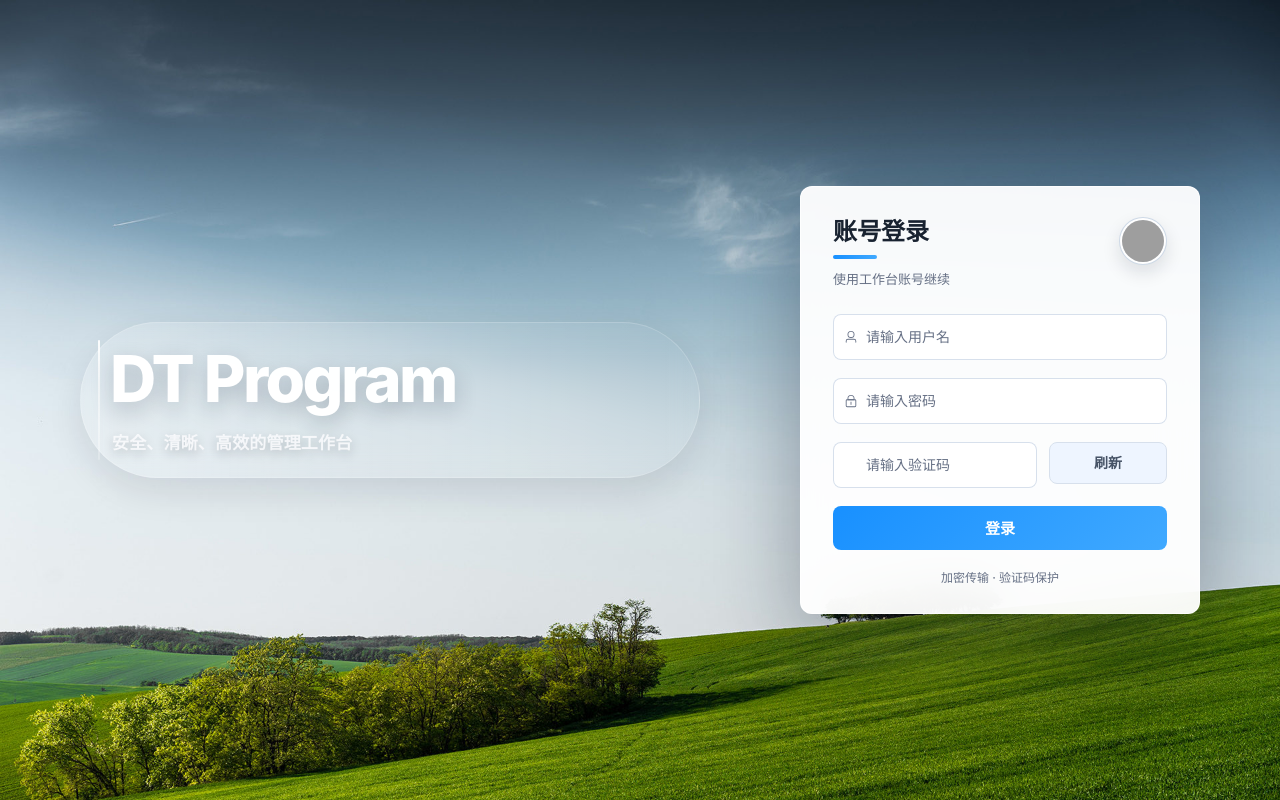
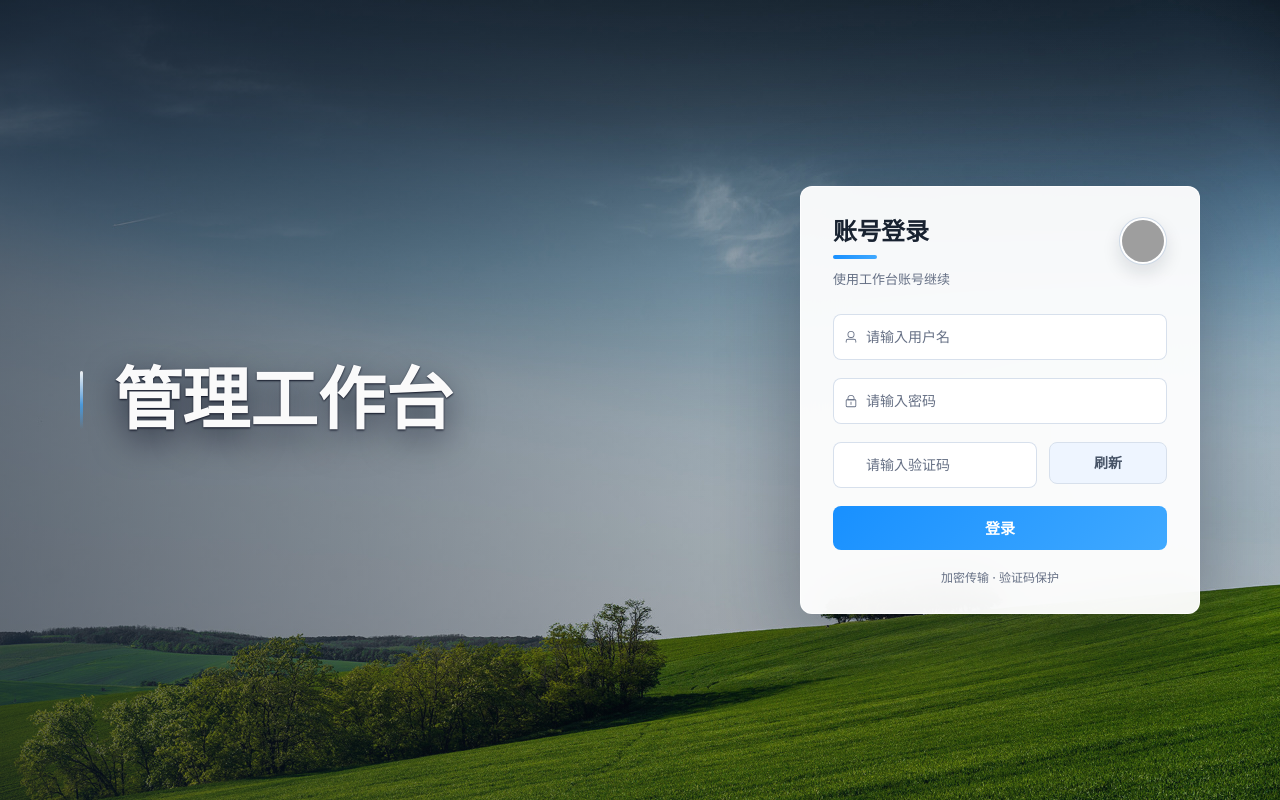
Before and after one commit to dengliang998/DTSoftWeb, a Vue app: page /#/login in a window 1280 px wide. Built offline with nearby package versions, Linux system fonts and the light colour scheme; no server answers; grey boxes are pictures that could not be loaded.

Commit message:
fix(login): improve system image handling

```diff
--- a/src/utils/sysConfig.js
+++ b/src/utils/sysConfig.js
@@ -183,7 +183,7 @@ const THEME_COLOR_KEYS = [
   'pageBg'
 ]
 
-const normalizeBase64Image = (value) => {
+export const normalizeBase64Image = (value) => {
   if (!value) return ''
   const trimmed = String(value).trim()
   if (!trimmed) return ''
@@ -195,6 +195,27 @@ const normalizeBase64Image = (value) => {
   return `data:${mime};base64,${trimmed}`
 }
 
+const isStorageQuotaError = (error) =>
+  error instanceof DOMException &&
+  (error.name === 'QuotaExceededError' ||
+    error.name === 'NS_ERROR_DOM_QUOTA_REACHED' ||
+    error.code === 22 ||
+    error.code === 1014)
+
+const safeSetLocalStorage = (key, value, options = {}) => {
+  try {
+    localStorage.setItem(key, value)
+    return true
+  } catch (error) {
+    if (options.removeOnQuotaExceeded && isStorageQuotaError(error)) {
+      try {
+        localStorage.removeItem(key)
+      } catch {}
+    }
+    return false
+  }
+}
+
 export const getCachedSystemName = () => localStorage.getItem(STORAGE_KEYS.systemName) || ''
 export const getCachedLoginImg = () => localStorage.getItem(STORAGE_KEYS.loginImg) || ''
 export const getCachedLoginImgDataUrl = () => normalizeBase64Image(getCachedLoginImg())
@@ -204,7 +225,7 @@ export const getCachedBrowserLogoDataUrl = () => normalizeBase64Image(getCachedB
 export const normalizeAppearance = (appearance) => (appearance === 'dark' ? 'dark' : DEFAULT_APPEARANCE)
 export const getCachedAppearance = () => normalizeAppearance(localStorage.getItem(STORAGE_KEYS.appearance))
 export const cacheAppearance = (appearance) => {
-  localStorage.setItem(STORAGE_KEYS.appearance, normalizeAppearance(appearance))
+  safeSetLocalStorage(STORAGE_KEYS.appearance, normalizeAppearance(appearance))
 }
 
 const cloneColors = (colors = DEFAULT_THEME_CONFIG.colors) => ({ ...DEFAULT_THEME_CONFIG.colors, ...colors })
@@ -304,7 +325,7 @@ export const serializeThemeConfig = (themeConfig) => JSON.stringify(normalizeThe
 export const getCachedThemeConfig = () => normalizeThemeConfig(localStorage.getItem(STORAGE_KEYS.themeConfig))
 
 export const cacheThemeConfig = (themeConfig) => {
-  localStorage.setItem(STORAGE_KEYS.themeConfig, serializeThemeConfig(themeConfig))
+  safeSetLocalStorage(STORAGE_KEYS.themeConfig, serializeThemeConfig(themeConfig))
 }
 
 const setDocumentFavicon = (href) => {
@@ -595,14 +616,19 @@ export const applyCachedSystemAppearance = () => {
 }
 
 export const cacheSystemInfo = ({ systemName, loginImg, loginCaptchaEnabled, browserLogo, themeConfig }) => {
-  if (typeof systemName === 'string') localStorage.setItem(STORAGE_KEYS.systemName, systemName)
-  if (typeof loginImg === 'string') localStorage.setItem(STORAGE_KEYS.loginImg, loginImg)
+  if (typeof systemName === 'string') safeSetLocalStorage(STORAGE_KEYS.systemName, systemName)
+  if (typeof loginImg === 'string') {
+    safeSetLocalStorage(STORAGE_KEYS.loginImg, loginImg, { removeOnQuotaExceeded: true })
+  }
   if (typeof loginCaptchaEnabled === 'boolean') {
-    localStorage.setItem(STORAGE_KEYS.loginCaptchaEnabled, String(loginCaptchaEnabled))
+    safeSetLocalStorage(STORAGE_KEYS.loginCaptchaEnabled, String(loginCaptchaEnabled))
   }
-  if (typeof browserLogo === 'string') localStorage.setItem(STORAGE_KEYS.browserLogo, browserLogo)
+  if (typeof browserLogo === 'string') {
+    safeSetLocalStorage(STORAGE_KEYS.browserLogo, browserLogo, { removeOnQuotaExceeded: true })
+  }
   if (themeConfig !== undefined && themeConfig !== null) cacheThemeConfig(themeConfig)
-  applyCachedSystemAppearance()
+  applyBrowserLogo(typeof browserLogo === 'string' ? browserLogo : getCachedBrowserLogo())
+  applyThemeConfig(themeConfig || getCachedThemeConfig(), getCachedAppearance())
 }
 
 export const fetchAndCacheSystemInfo = async () => {
--- a/src/view/Login.vue
+++ b/src/view/Login.vue
@@ -2,9 +2,10 @@
   <div class="login_container" :style="loginContainerStyle">
     <div class="login_shell">
       <section class="login_brand" aria-label="系统信息">
-        <div class="brand_copy">
-          <div class="login_brand-title">{{ systemName }}</div>
-          <div class="login_brand-subtitle">安全、清晰、高效的管理工作台</div>
+        <div class="brand_panel">
+          <div class="brand_copy">
+            <div class="login_brand-title">{{ systemName }}</div>
+          </div>
         </div>
       </section>
 
@@ -86,7 +87,8 @@ import {
   fetchAndCacheSystemInfo,
   getCachedLoginCaptchaEnabled,
   getCachedLoginImgDataUrl,
-  getCachedSystemName
+  getCachedSystemName,
+  normalizeBase64Image
 } from '@/utils/sysConfig'
 
 export default defineComponent({
@@ -96,7 +98,7 @@ export default defineComponent({
     const route = useRoute()
     const loginFormRef = ref(null)
     const loginBgUrl = ref(getCachedLoginImgDataUrl())
-    const systemName = ref(getCachedSystemName() || 'DT Program')
+    const systemName = ref(getCachedSystemName() || '管理工作台')
     const captchaEnabled = ref(getCachedLoginCaptchaEnabled())
     const captchaImage = ref('')
     const captchaLoading = ref(false)
@@ -248,8 +250,8 @@ export default defineComponent({
       loadLoginEncryptionKey().catch(() => {})
       // 加载系统配置（系统名称、登录背景图、登录验证码开关）
       fetchAndCacheSystemInfo()
-        .then(() => {
-          loginBgUrl.value = getCachedLoginImgDataUrl()
+        .then((res) => {
+          loginBgUrl.value = normalizeBase64Image(res?.data?.loginImg) || getCachedLoginImgDataUrl()
           captchaEnabled.value = getCachedLoginCaptchaEnabled()
           const title = getCachedSystemName()
           if (title) {
@@ -318,6 +320,23 @@ export default defineComponent({
   background-color: #101828;
 }
 
+.login_container::before {
+  position: absolute;
+  inset: 0;
+  z-index: 0;
+  pointer-events: none;
+  background:
+    linear-gradient(
+      90deg,
+      rgba(8, 20, 36, 0.52) 0%,
+      rgba(8, 20, 36, 0.34) 28%,
+      rgba(8, 20, 36, 0.12) 56%,
+      rgba(8, 20, 36, 0.02) 100%
+    ),
+    linear-gradient(180deg, rgba(8, 20, 36, 0.08) 0%, rgba(8, 20, 36, 0.2) 100%);
+  content: '';
+}
+
 .login_shell {
   position: relative;
   z-index: 1;
@@ -341,57 +360,48 @@ export default defineComponent({
   min-height: 100%;
 }
 
-.brand_copy {
+.brand_panel {
   position: relative;
   width: min(100%, 620px);
-  padding: 26px 34px 24px 30px;
+  padding: 0 0 0 34px;
+  color: #f8fafc;
   box-sizing: border-box;
 }
 
-.brand_copy::before {
+.brand_panel::before {
   position: absolute;
-  inset: 0;
-  background: linear-gradient(90deg, rgba(255, 255, 255, 0.18) 0%, rgba(255, 255, 255, 0.08) 36%, transparent 100%);
-  border: 1px solid rgba(255, 255, 255, 0.18);
+  left: 0;
+  top: 8px;
+  bottom: 8px;
+  width: 3px;
+  background: linear-gradient(
+    180deg,
+    rgba(255, 255, 255, 0.9) 0%,
+    color-mix(in srgb, var(--dt-primary-light) 72%, transparent) 58%,
+    transparent 100%
+  );
   border-radius: 999px;
-  box-shadow: 0 14px 34px rgba(15, 23, 42, 0.1);
-  backdrop-filter: blur(14px);
   content: '';
+  pointer-events: none;
 }
 
-.brand_copy::after {
-  position: absolute;
-  left: 18px;
-  top: 18px;
-  bottom: 18px;
-  width: 2px;
-  border-radius: 999px;
-  background: linear-gradient(180deg, rgba(255, 255, 255, 0.92) 0%, rgba(255, 255, 255, 0.24) 100%);
-  content: '';
+.brand_copy {
+  position: relative;
+  z-index: 1;
+  max-width: 520px;
 }
 
 .login_brand-title {
   position: relative;
-  z-index: 1;
   color: rgba(255, 255, 255, 0.98);
-  font-size: clamp(34px, 5vw, 64px);
-  font-weight: 820;
-  line-height: 0.98;
-  letter-spacing: -0.04em;
+  font-size: clamp(44px, 5.3vw, 72px);
+  font-weight: 850;
+  line-height: 1.08;
+  letter-spacing: 0;
   word-break: break-word;
-  text-shadow: 0 8px 22px rgba(15, 23, 42, 0.22);
-}
-
-.login_brand-subtitle {
-  position: relative;
-  z-index: 1;
-  margin-top: 18px;
-  padding-left: 2px;
-  color: rgba(248, 250, 252, 0.9);
-  font-size: 17px;
-  font-weight: 600;
-  letter-spacing: 0.01em;
-  text-shadow: 0 4px 12px rgba(15, 23, 42, 0.2);
+  text-shadow:
+    0 1px 2px rgba(2, 6, 23, 0.88),
+    0 12px 34px rgba(2, 6, 23, 0.58);
 }
 
 .login_box {
@@ -566,6 +576,12 @@ export default defineComponent({
 }
 
 @media (max-width: 980px) {
+  .login_container::before {
+    background:
+      linear-gradient(180deg, rgba(8, 20, 36, 0.48) 0%, rgba(8, 20, 36, 0.22) 42%, rgba(8, 20, 36, 0.34) 100%),
+      rgba(8, 20, 36, 0.08);
+  }
+
   .login_shell {
     grid-template-columns: 1fr;
     width: min(460px, calc(100% - 48px));
@@ -579,23 +595,21 @@ export default defineComponent({
     text-align: center;
   }
 
-  .brand_copy {
-    width: 100%;
-    padding: 22px 24px 20px;
+  .brand_panel {
+    min-height: auto;
+    padding: 0;
   }
 
-  .brand_copy::after {
+  .brand_copy {
+    margin-top: 0;
+  }
+
+  .brand_panel::before {
     display: none;
   }
 
   .login_brand-title {
     font-size: 34px;
-  }
-
-  .login_brand-subtitle {
-    margin-top: 14px;
-    font-size: 16px;
-    padding-left: 0;
   }
 }
 
@@ -610,12 +624,16 @@ export default defineComponent({
     padding: 28px 24px 28px;
   }
 
+  .brand_panel {
+    padding: 0;
+  }
+
+  .brand_copy {
+    margin-top: 0;
+  }
+
   .login_brand-title {
     font-size: 30px;
-  }
-
-  .login_brand-subtitle {
-    font-size: 15px;
   }
 
   .captcha-row {
@@ -630,25 +648,6 @@ html[data-theme='dark'] .login_container {
 
 html[data-theme='dark'] .login_brand-title {
   color: rgba(241, 245, 249, 0.96);
-}
-
-html[data-theme='dark'] .login_brand-subtitle {
-  color: rgba(203, 213, 225, 0.86);
-  text-shadow: 0 2px 12px rgba(2, 6, 23, 0.38);
-}
-
-html[data-theme='dark'] .brand_copy {
-  background: transparent;
-}
-
-html[data-theme='dark'] .brand_copy::before {
-  background: linear-gradient(90deg, rgba(2, 6, 23, 0.34) 0%, rgba(15, 23, 42, 0.22) 36%, transparent 100%);
-  border-color: rgba(148, 163, 184, 0.16);
-  box-shadow: 0 18px 44px rgba(2, 6, 23, 0.24);
-}
-
-html[data-theme='dark'] .brand_copy::after {
-  background: linear-gradient(180deg, rgba(241, 245, 249, 0.88) 0%, rgba(148, 163, 184, 0.2) 100%);
 }
 
 html[data-theme='dark'] .login_box {
```
Also changed, not shown: src/view/Common/SystemSettings.vue (+77 -4 lines).
